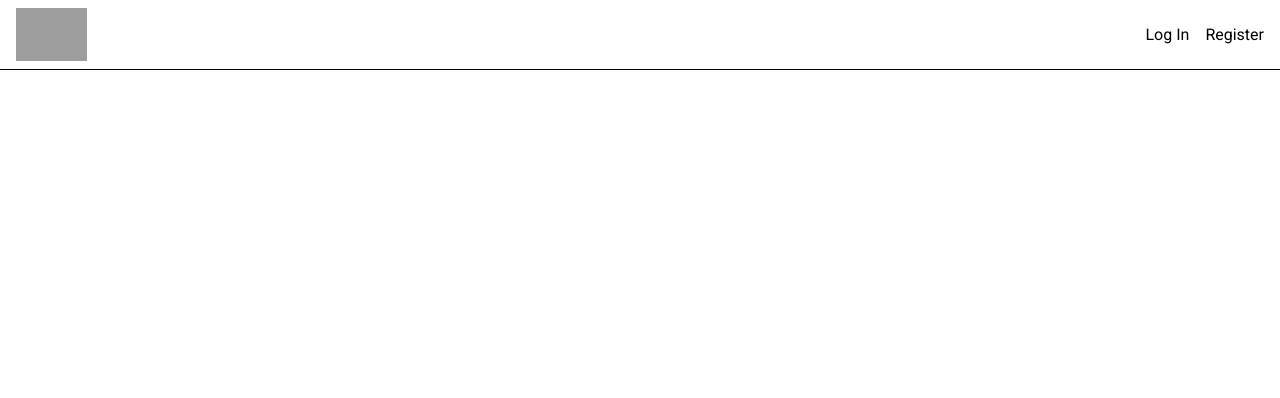
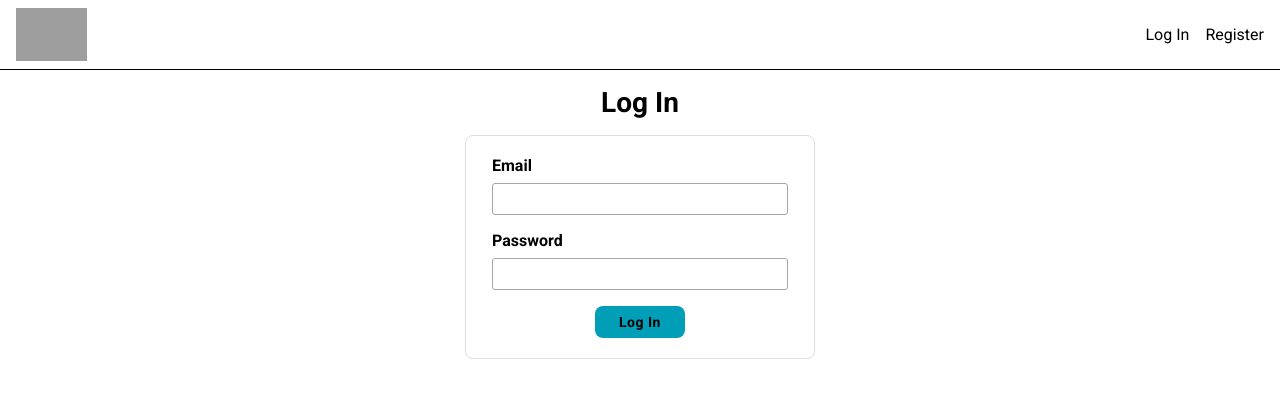
Before and after one commit to AgneBalc/react-exam, a React (Create React App) app: page / in a window 1280 px wide. Shown: the top 398 px of the page. Built offline with nearby package versions, Linux system fonts and the light colour scheme; grey boxes are pictures that could not be loaded.

Commit message:
login component created and styles added

```diff
--- a/package.json
+++ b/package.json
@@ -6,6 +6,7 @@
     "@testing-library/jest-dom": "^5.16.5",
     "@testing-library/react": "^13.4.0",
     "@testing-library/user-event": "^13.5.0",
+    "formik": "^2.2.9",
     "react": "^18.2.0",
     "react-dom": "^18.2.0",
     "react-router-dom": "^6.11.1",
--- a/src/App.jsx
+++ b/src/App.jsx
@@ -1,10 +1,15 @@
+import { Route, Routes } from 'react-router-dom';
 import './App.css';
 import Header from './components/header/Header';
+import Login from './components/pages/login/Login';
 
 const App = () => {
   return (
     <>
       <Header />
+      <Routes>
+        <Route index element={<Login />} />
+      </Routes>
     </>
   );
 }
--- a/src/components/UI/input/input.styles.jsx
+++ b/src/components/UI/input/input.styles.jsx
@@ -1,10 +1,11 @@
 import styled from "styled-components";
 
 const StyledInput = styled.div`
+display: flex;
+flex-direction: column;
+gap: 0.5rem;
   >label {
-  font-size: 13px;
   font-weight: 700;
-  padding-bottom: 2px;
 }
 >input:not(input[type='submit']) {
   height: 2rem;
@@ -15,9 +16,17 @@ const StyledInput = styled.div`
 >input[type='submit'] {
   background-color: #019eb7;
   border: none;
-  font-size: 13px;
-  height: 29px;
+  font-size: 14px;
   border-radius: 0.5rem;
+  padding: 0.5rem 1.5rem;
+  font-weight: 700;
+  cursor: pointer;
+  align-self: center;
+  letter-spacing: 0.5px;
+}
+>input[type='submit']:hover {
+  border: 2px solid #019eb7;
+  background-color: #fff;
 }
 `;
 
--- a/src/components/pages/login/Login.jsx
+++ b/src/components/pages/login/Login.jsx
@@ -1,8 +1,30 @@
+import { useFormik } from "formik";
+import Input from "../../UI/input/Input";
+import StyledLogin from "./login.styles";
+
 const Login = () => {
   return (
-    <main>
-
-    </main>
+    <StyledLogin>
+      <h1>Log In</h1>
+      <form>
+        <Input
+          id="email"
+          type="email"
+          label="Email"
+        // {...formik.getFieldProps('email')}
+        />
+        <Input
+          id="password"
+          type="password"
+          label="Password"
+        // {...formik.getFieldProps('password')}
+        />
+        <Input
+          type="submit"
+          value="Log In"
+        />
+      </form>
+    </StyledLogin>
   );
 }
 
--- /dev/null
+++ b/src/components/pages/login/login.styles.jsx
@@ -0,0 +1,23 @@
+import styled from "styled-components";
+
+const StyledLogin = styled.main`
+  >h1 {
+    text-align: center;
+    font-size: 28px;
+    font-weight: 600;
+    padding: 1rem 0;
+  }
+  >form {
+    width: 350px;
+    padding: 20px 26px;
+    border: 1px solid rgb(221, 221, 221);
+    border-radius: 0.5rem;
+    margin: 0 auto;
+    display: flex;
+    flex-direction: column;
+    justify-content: space-between;
+    gap: 1rem;
+  }
+`;
+
+export default StyledLogin;
```
Also changed, not shown: 1 other file (tests, documents, lock files or other folders).
